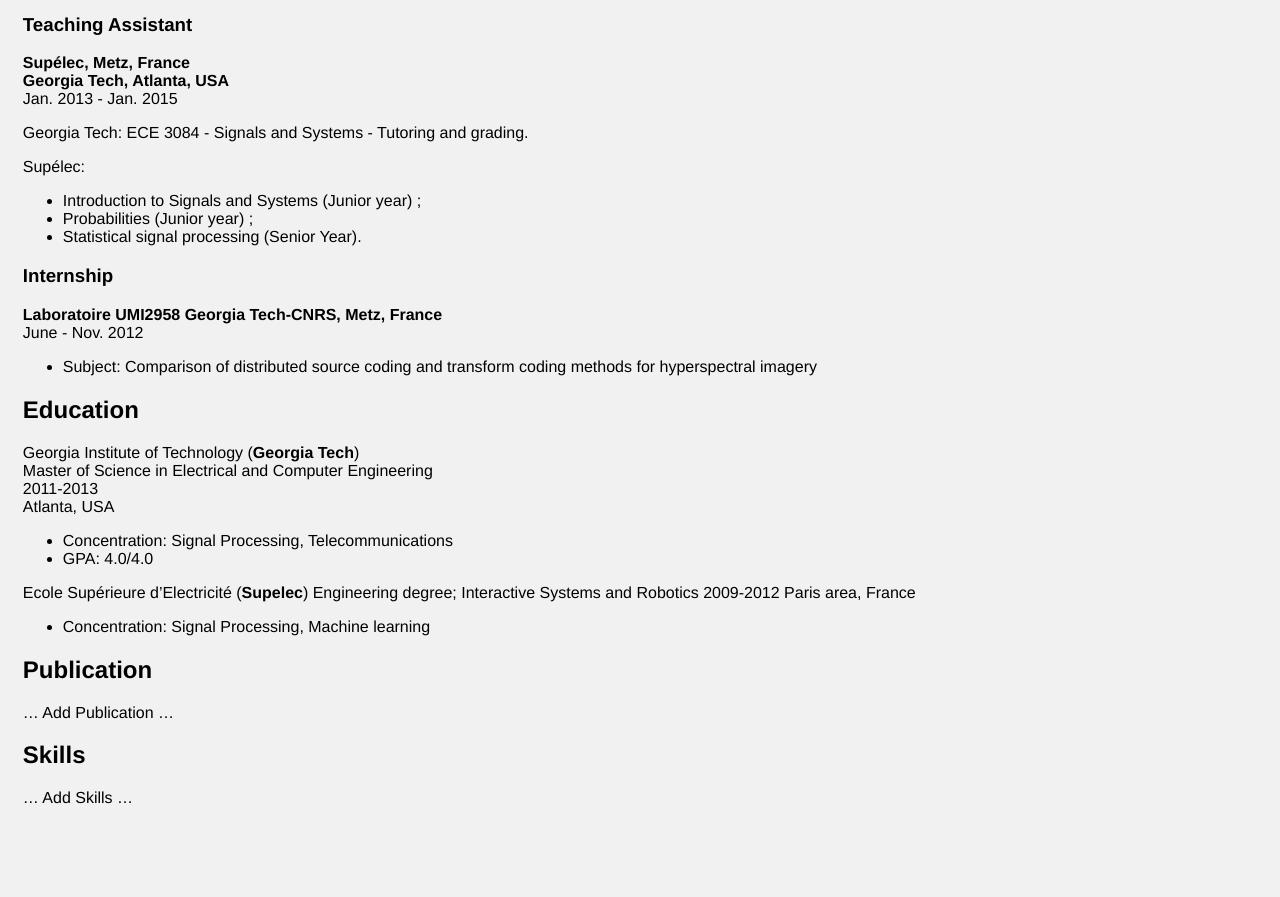
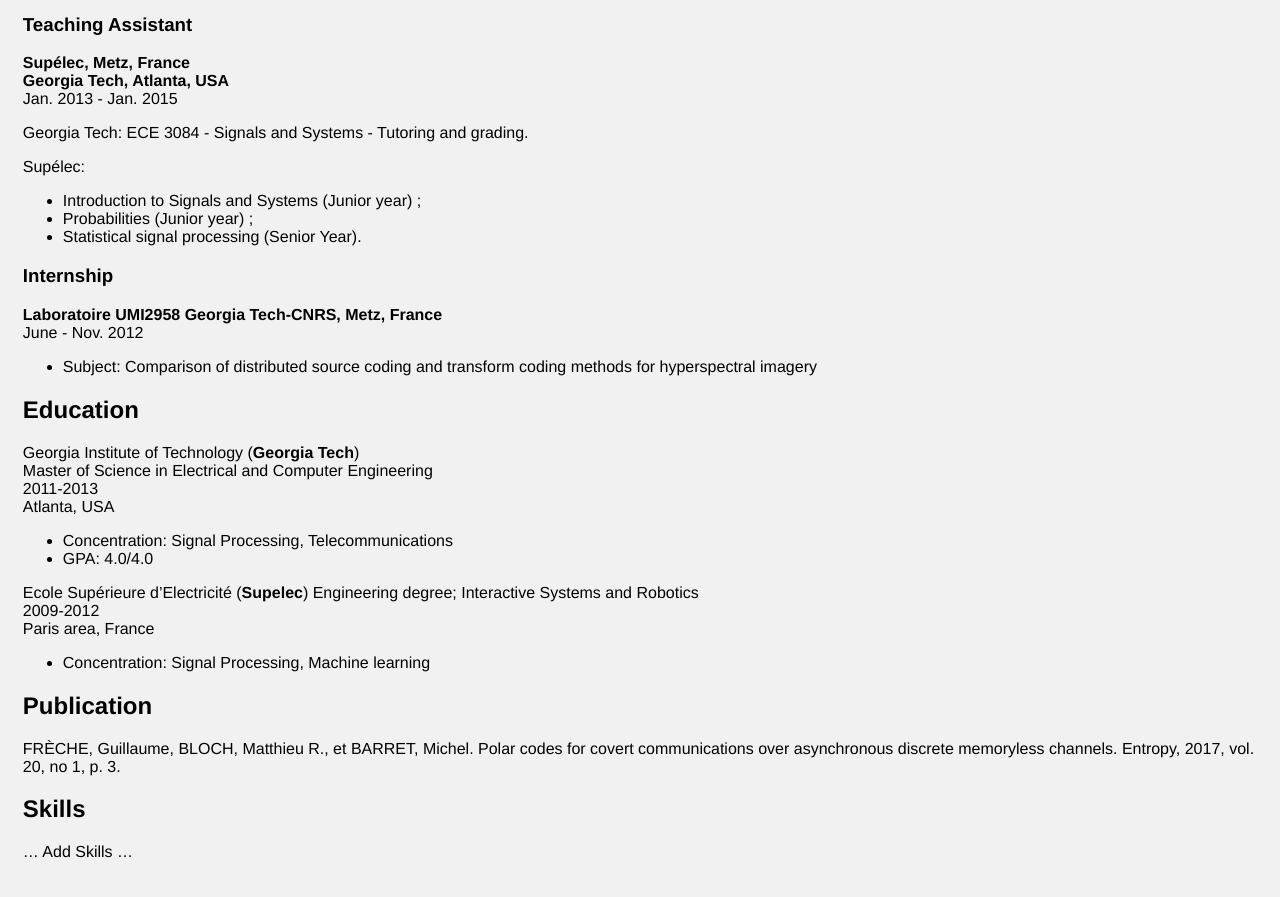
Before and after one commit to grfreche/grfreche.github.io, a Jekyll site: the page built from about.md, in a window 1280 px wide and 900 px high, scrolled down 1106 px. Shown: the top 897 px of the window. Built offline with Jekyll 4.4.1, drawn with Linux system fonts in a browser that asks for light colours; before the commit the page ends 1952 px from its top, so only the background shows below that.

Commit message:
Update about.md

```diff
--- a/about.md
+++ b/about.md
@@ -84,12 +84,14 @@
 Engineering degree; Interactive Systems and Robotics
 2009-2012
 Paris area, France
+
 * Concentration: Signal Processing, Machine learning
 
 ## Publication
 
-... Add Publication ...
-
+FRÈCHE, Guillaume, BLOCH, Matthieu R., et BARRET, Michel. Polar codes for covert
+communications over asynchronous discrete memoryless channels. Entropy, 2017, vol. 20, no 1,
+p. 3.
 
 ## Skills
 
```
